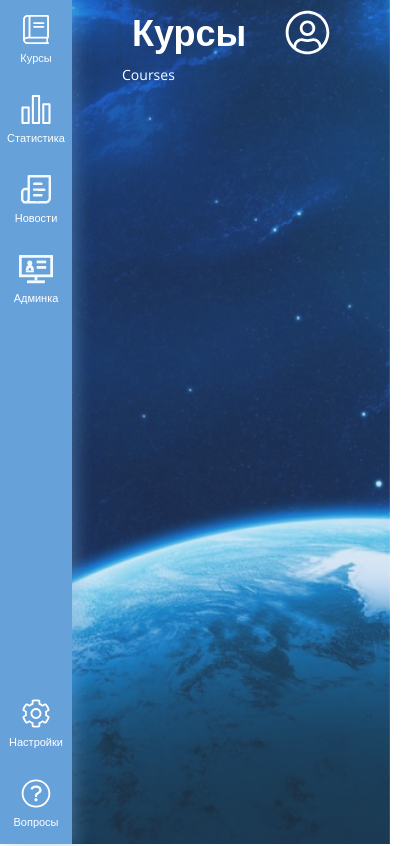
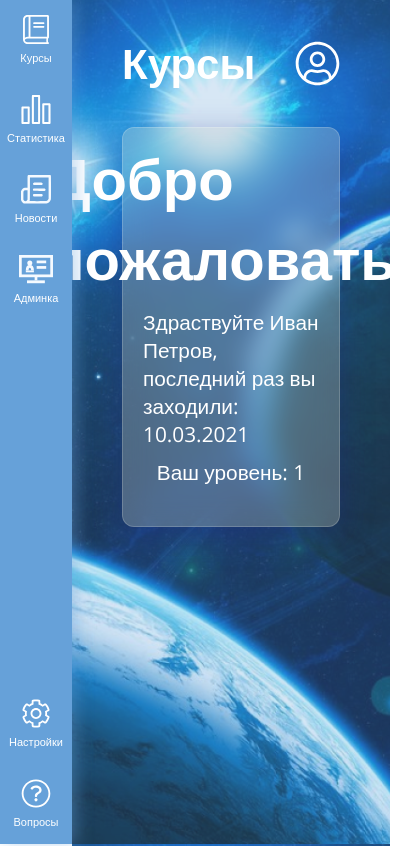
Before and after one commit to Luvolunov/coollider, a Next.js app: page /courses in a window 390 px wide. Shown: the top 846 px of the page, 413 px wide, since content can reach past the window. Built offline with nearby package versions, Linux system fonts and the light colour scheme.

Commit message:
cp-64: added greetings block

```diff
--- a/pages/courses/index.tsx
+++ b/pages/courses/index.tsx
@@ -1,3 +1,6 @@
+import React from 'react';
+import Greetings from '../../shared/components/greetings/greetings.component';
+
 export default function CoursesPage() {
-  return 'Courses';
+  return <Greetings />;
 }
--- /dev/null
+++ b/shared/components/greetings/greetings.component.tsx
@@ -0,0 +1,16 @@
+import React from 'react';
+import styles from './greetings.module.scss';
+
+export default function Greetings() {
+  return (
+    <section className={styles.greetings}>
+      <h2 className={styles.text}>Добро пожаловать!</h2>
+      <span className={styles.text}>
+        Здраствуйте Иван Петров, последний раз вы заходили: 10.03.2021
+      </span>
+      <span className={styles.text}>
+        Ваш уровень: 1
+      </span>
+    </section>
+  );
+}
--- /dev/null
+++ b/shared/components/greetings/greetings.module.scss
@@ -0,0 +1,23 @@
+
+
+.greetings {
+  display: flex;
+  flex-direction: column;
+  align-items: center;
+  padding: 10px 20px 40px;
+  background: rgba( 200, 200, 200, 0.30 );
+  box-shadow: 0 8px 32px 0 rgba( 31, 38, 135, 0.37 );
+  backdrop-filter: blur( 13.5px );
+  -webkit-backdrop-filter: blur( 13.5px );
+  border-radius: 12px;
+  border: 1px solid rgba( 255, 255, 255, 0.18 );
+  font-size: 1.3rem;
+}
+
+.text {
+  margin-bottom: 10px;
+}
+
+.text:last-child {
+  margin-bottom: 0;
+}
--- a/shared/components/header/header.module.scss
+++ b/shared/components/header/header.module.scss
@@ -39,6 +39,7 @@
     top: 70px;
     border-radius: 14px;
     background-color: #FFF;
+    z-index: 30;
     &.open {
         display: block;
     }
@@ -107,19 +108,3 @@ $menu-item-color: rgba(0, 0, 0, 0.1);
         cursor: default;
     }
 }
-
-@media (max-width: 600px) {
-    .header {
-        box-shadow: $standard-shadow;
-        padding-left: 10px;
-        padding-right: 10px;
-        height: 65px;
-    }
-    .title {
-        font-size: 2.25rem;
-    }
-    .menu {
-        top: 72px;
-        right: 10px;
-    }
-}
--- a/shared/components/page-container/page-container.module.scss
+++ b/shared/components/page-container/page-container.module.scss
@@ -3,7 +3,7 @@
 .container {
   background: url("/background.png") no-repeat fixed;
   background-size: cover;
-  min-height: 100vh;
+  min-height: 200vh;
   padding: 0 160px;
   margin-left: 72px;
 }
```
Also changed, not shown: pages/global.scss (line endings or trailing spaces), public/glass.png (added).
